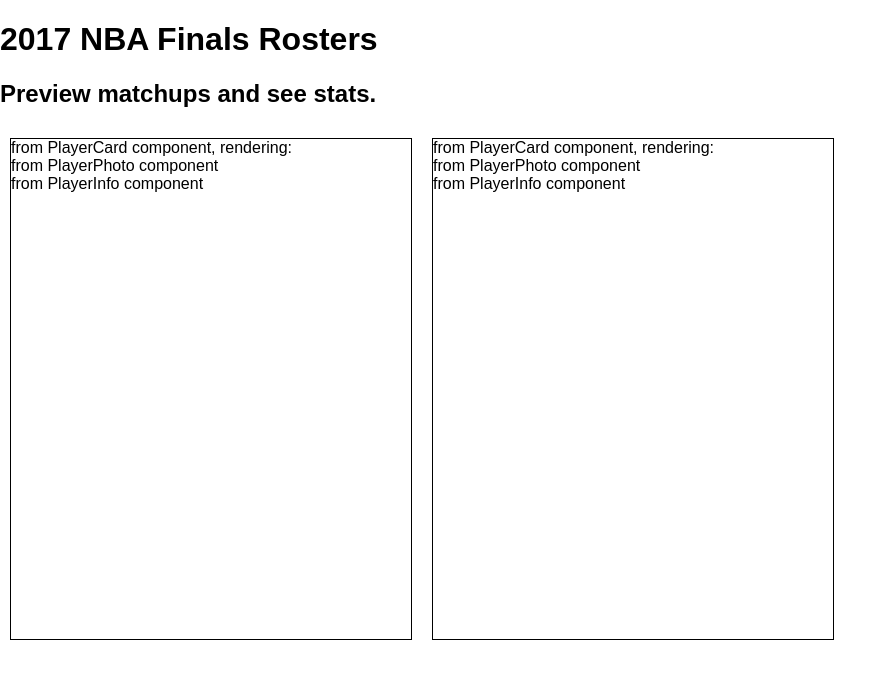
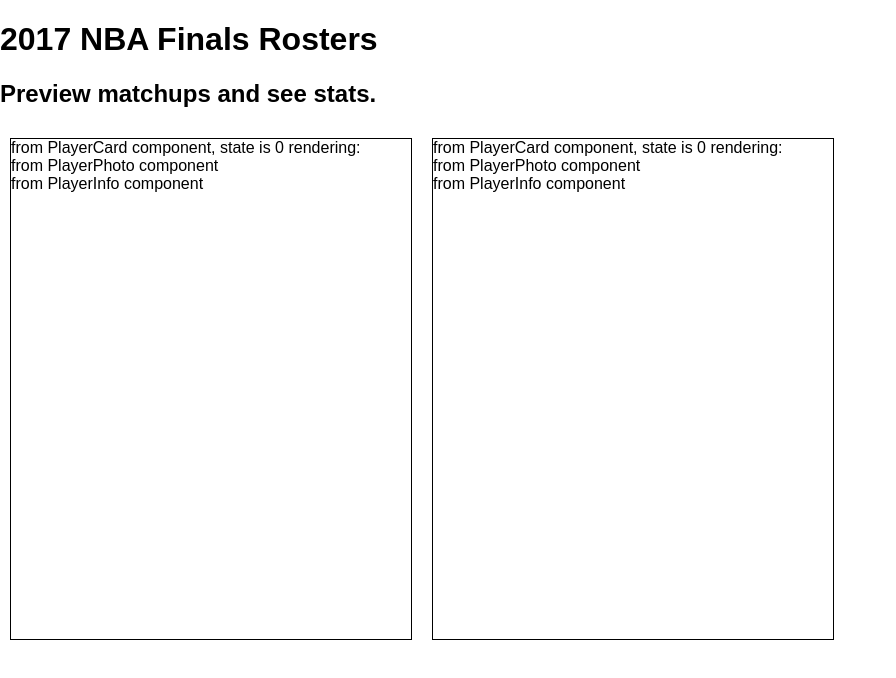
Before and after one commit to zwehr/react-finals-rosters, a React (Create React App) app: page / in a window 1280 px wide. Shown: the top 678 px of the page, without its empty margins (0-896 px from the left). Built offline with nearby package versions, Linux system fonts and the light colour scheme.

Commit message:
add index position state to PlayerCard component

```diff
--- a/src/components/PlayerCard.js
+++ b/src/components/PlayerCard.js
@@ -3,10 +3,17 @@
 import PlayerInfo from './PlayerInfo';
 
 class PlayerCard extends Component {
+  constructor() {
+    super();
+    this.state = {
+      playerIndex: 0
+    }
+  }
+
   render() {
     return (
       <div className="playerCard">
-        from PlayerCard component, rendering:
+        from PlayerCard component, state is {this.state.playerIndex} rendering:
         <PlayerPhoto />
         <PlayerInfo />
       </div>
```
